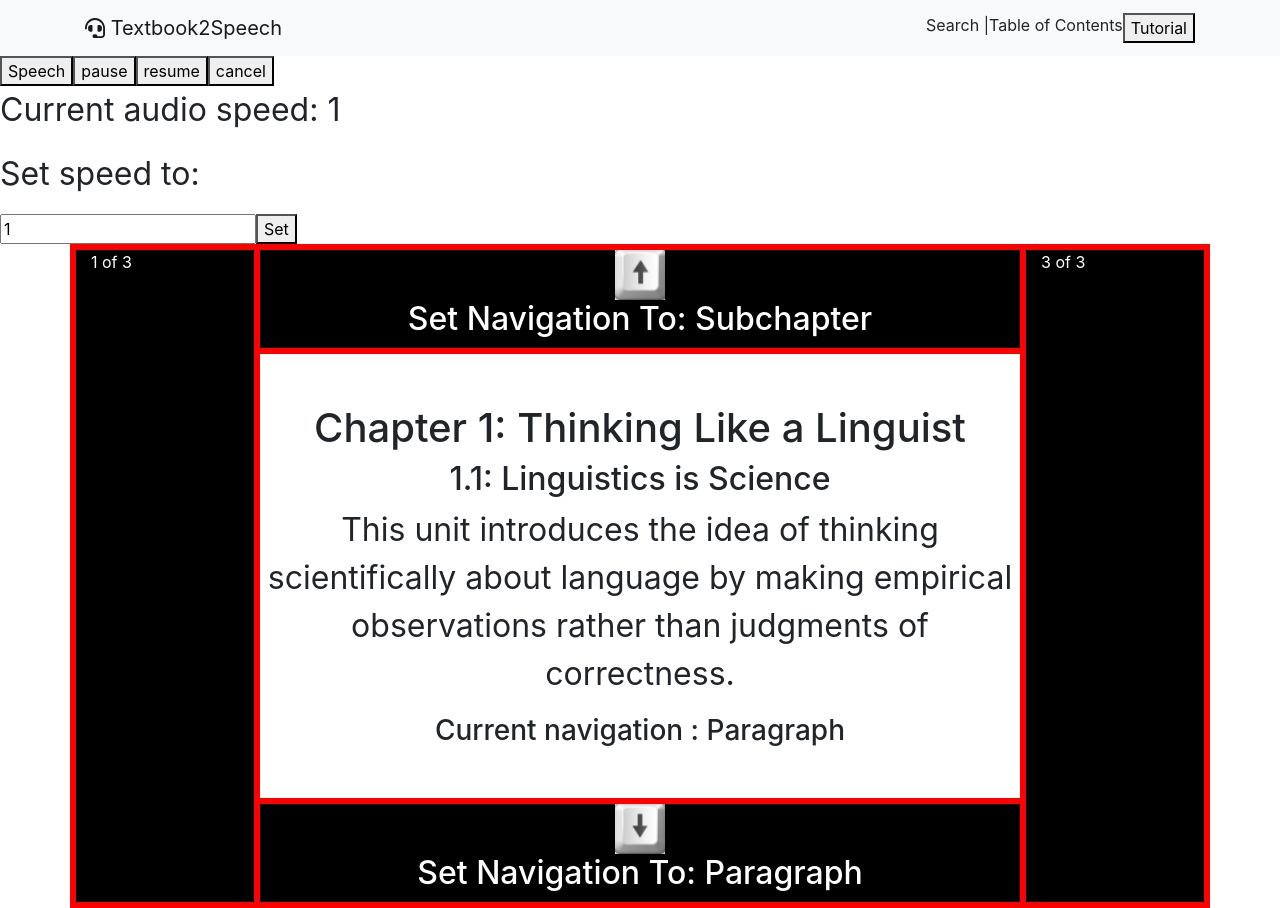
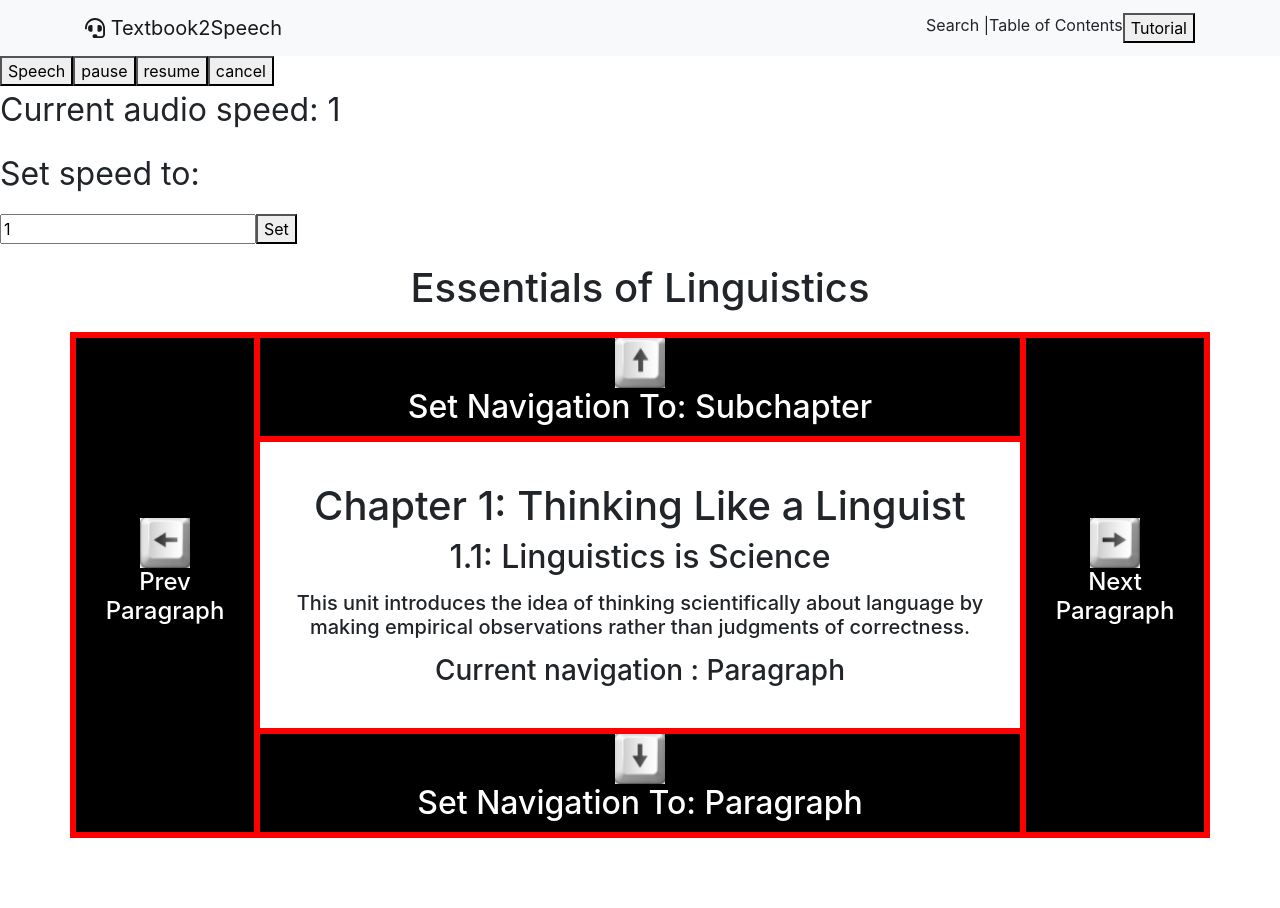
Before and after one commit to FrankSu1996/Textbook2Speech, a React (Create React App) app in the folder client/: page /dashboard in a window 1280 px wide. After the commit the page ends 838 px from the top, so only its background shows below. Built offline with nearby package versions, Linux system fonts and the light colour scheme; the HTML template or start-up script is replaced by a standard one.

Commit message:
finished main design for textbook

```diff
--- a/client/src/components/dashboard/dashboard.jsx
+++ b/client/src/components/dashboard/dashboard.jsx
@@ -33,6 +33,8 @@ class Dashboard extends Component {
       showTutorial: false,
       upArrowBoxColor: 'black',
       downArrowBoxColor: 'black',
+      leftArrowBoxColor: 'black',
+      rightArrowBoxColor: 'black',
     };
   }
 
@@ -197,6 +199,11 @@ class Dashboard extends Component {
 
   //handler for left arrow key events
   rightArrowHandler = () => {
+    //hacky way to flicker background color
+    this.setState({rightArrowBoxColor: 'red'});
+    setTimeout(() => {
+      this.setState({rightArrowBoxColor: 'black'});
+    }, 65);
     //handling navigation for paragraphs
     if (this.state.navigation === NAVIGATION.PARAGRAPH) {
       //check if incrementing paragraph counter will go out of bounds
@@ -274,6 +281,11 @@ class Dashboard extends Component {
 
   //handler for right arrow key events
   leftArrowHandler = () => {
+    //hacky way to flicker background color
+    this.setState({leftArrowBoxColor: 'red'});
+    setTimeout(() => {
+      this.setState({leftArrowBoxColor: 'black'});
+    }, 65);
     if (this.state.navigation === NAVIGATION.PARAGRAPH) {
       //check if incrementing paragraph counter will go out of bounds
       if (this.state.paragraphNumber > 0) {
@@ -474,6 +486,14 @@ class Dashboard extends Component {
       backgroundColor: this.state.downArrowBoxColor,
     };
 
+    const leftArrowBoxColor = {
+      backgroundColor: this.state.leftArrowBoxColor,
+    };
+
+    const rightArrowBoxColor = {
+      backgroundColor: this.state.rightArrowBoxColor,
+    };
+
     if (this.state.navigation === NAVIGATION.PARAGRAPH) {
       navigation = 'Paragraph';
       nextNavigation = 'Subchapter';
@@ -491,6 +511,12 @@ class Dashboard extends Component {
     const ColStyle = {
       paddingLeft: 0,
       paddingRight: 0,
+    };
+
+    const leftRightArrowStyle = {
+      display: 'block',
+      margin: 'auto',
+      marginTop: 180,
     };
 
     return (
@@ -519,9 +545,22 @@ class Dashboard extends Component {
           Set
         </button>
 
+        <div className={styles.Title}>
+          <h1>{this.state.textbookSelected.name}</h1>
+        </div>
+
         <Container>
           <Row>
-            <Col className={styles.LeftArrowDiv}>1 of 3</Col>
+            <Col className={styles.LeftArrowDiv} style={leftArrowBoxColor}>
+              <img
+                src={leftArrow}
+                alt="UpArrow"
+                width="50"
+                height="50"
+                style={leftRightArrowStyle}
+              />
+              <h4>Prev Paragraph</h4>
+            </Col>
             <Col xs={8} style={ColStyle}>
               {/* Div for the up arrow */}
               <div className={styles.UpArrowDiv} style={upArrowBoxColor}>
@@ -529,13 +568,11 @@ class Dashboard extends Component {
                 <h2>Set Navigation To: {nextNavigation}</h2>
               </div>
 
-              {/* Div for the middle part */}
-
               {/* Div for textbook text */}
               <div className={styles.TextbookDiv}>
                 <h1>{chapterName}</h1>
                 <h2>{subChapterName}</h2>
-                <p>{text}</p>
+                <h5 className={styles.TextArea}>{text}</h5>
                 <h3>Current navigation : {navigation}</h3>
                 {this.state.showTutorial ? (
                   <Tutorial closePopup={this.toggleTutorial.bind(this)} />
@@ -548,7 +585,16 @@ class Dashboard extends Component {
                 <h2>Set Navigation To: {previousNavigation}</h2>
               </div>
             </Col>
-            <Col className={styles.RightArrowDiv}>3 of 3</Col>
+            <Col className={styles.RightArrowDiv} style={rightArrowBoxColor}>
+              <img
+                src={rightArrow}
+                alt="UpArrow"
+                width="50"
+                height="50"
+                style={leftRightArrowStyle}
+              />
+              <h4>Next Paragraph</h4>
+            </Col>
           </Row>
         </Container>
       </React.Fragment>
--- a/client/src/components/dashboard/dashboard.module.css
+++ b/client/src/components/dashboard/dashboard.module.css
@@ -2,11 +2,17 @@
   margin: auto;
   height: 110px;
   color: white;
-  margin-bottom: 50px;
+  margin-bottom: 40px;
   text-align: center;
   border: 6px solid red;
   border-right: 3px;
   border-left: 3px;
+}
+
+.Title {
+  text-align: center;
+  margin-top: 20px;
+  margin-bottom: 20px;
 }
 
 .DownArrowDiv {
@@ -14,25 +20,31 @@
   height: 110px;
   color: white;
   text-align: center;
-  margin-top: 50px;
+  margin-top: 40px;
   border: 6px solid red;
   border-right: 3px;
   border-left: 3px;
 }
 
 .LeftArrowDiv {
-  background-color: black;
   border: 6px solid red;
   color: white;
+  text-align: center;
 }
 
 .RightArrowDiv {
-  background-color: black;
   border: 6px solid red;
   color: white;
+  text-align: center;
 }
 
 .TextbookDiv {
   width: 100%;
   text-align: center;
+  font-size: 10px;
 }
+
+.TextArea {
+  margin-top: 15px;
+  margin-bottom: 15px;
+}
--- a/client/src/textbook/textbook.js
+++ b/client/src/textbook/textbook.js
@@ -144,6 +144,7 @@ const textbook = {
       ],
     },
   ],
+  name: 'Essentials of Linguistics',
 };
 
 export default textbook;
```
